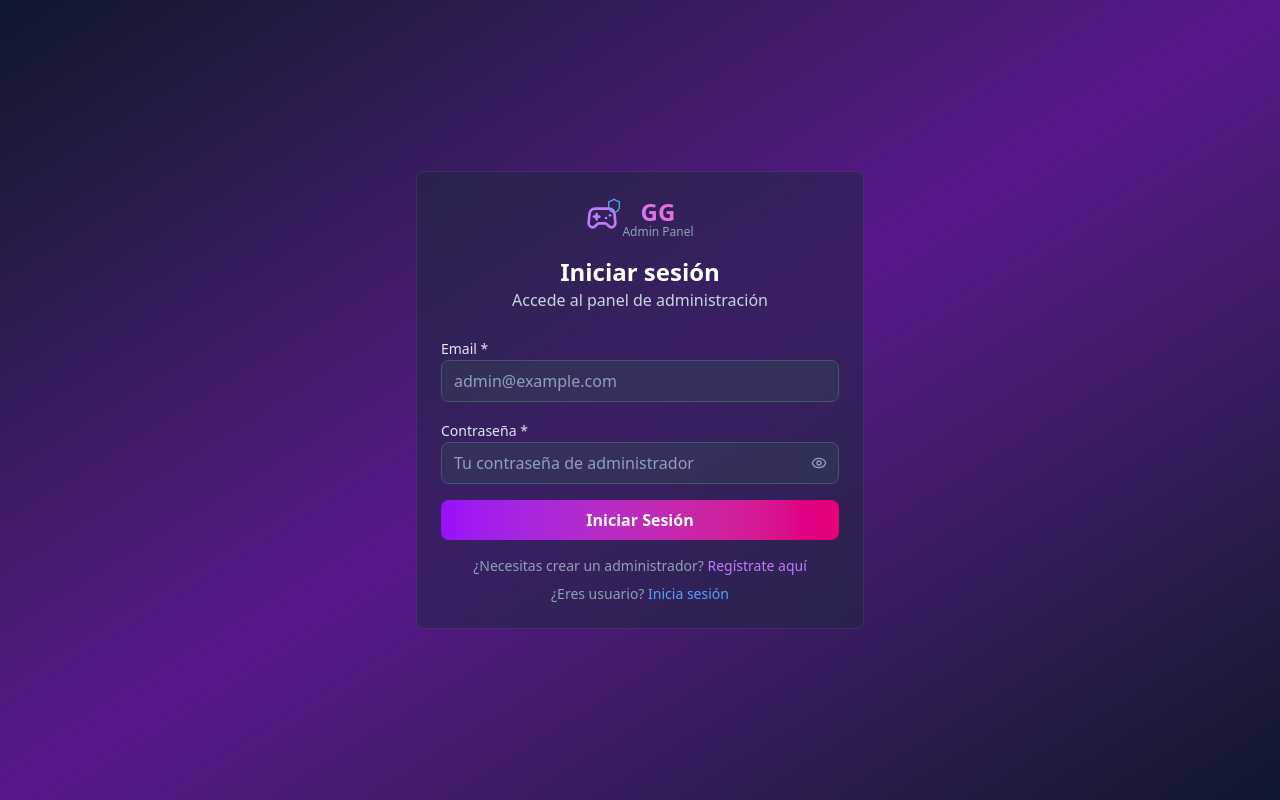
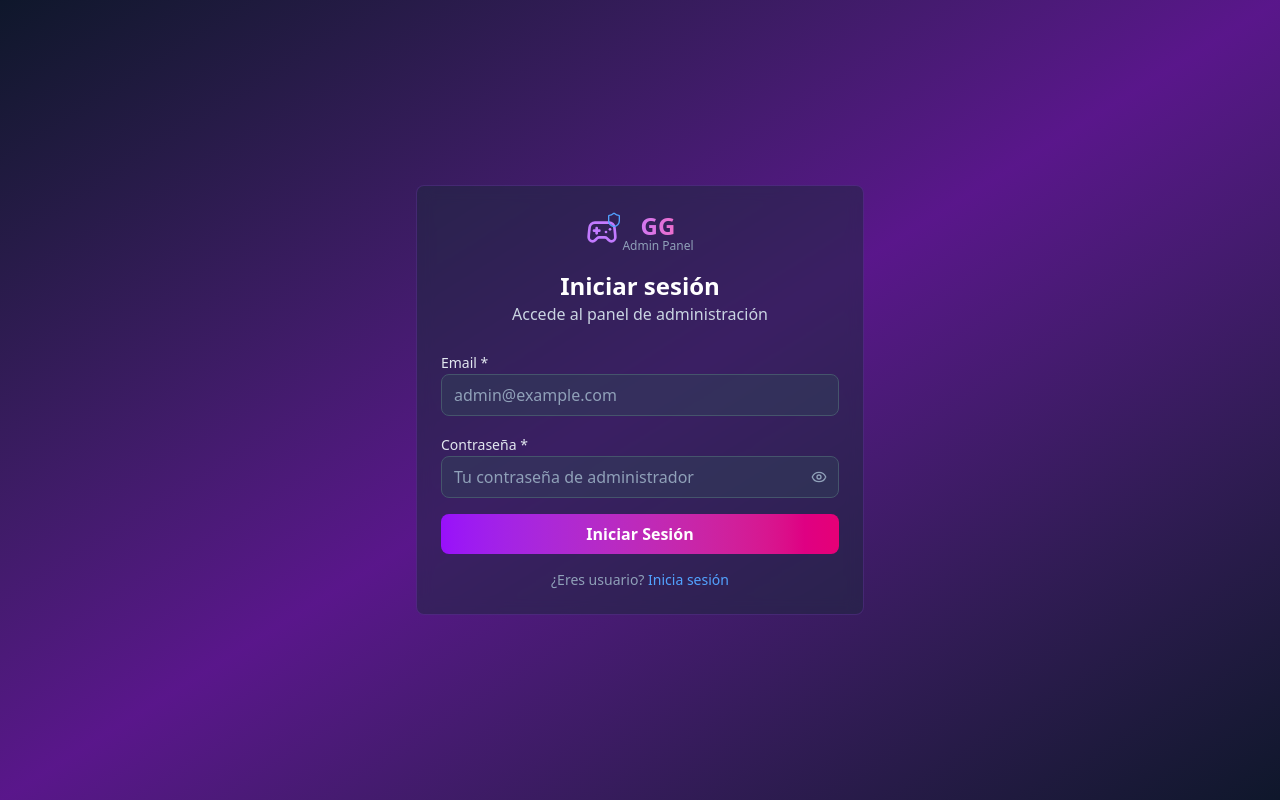
Before and after one commit to Gabipretel/ecommerce-home, a React (Vite) app: page /login-admin in a window 1280 px wide. Built offline with nearby package versions, Linux system fonts and the light colour scheme.

Commit message:
oculta login admin

```diff
--- a/src/main.jsx
+++ b/src/main.jsx
@@ -45,7 +45,7 @@ createRoot(document.getElementById("root")).render(
 
             {/* Rutas de autenticación - protegidas para usuarios ya logueados */}
             <Route path="/register-user" element={<AuthProtectedRoute><UserRegister /></AuthProtectedRoute>} />
-            <Route path="/register-admin" element={<AuthProtectedRoute><AdminRegister /></AuthProtectedRoute>} />
+            {/* <Route path="/register-admin" element={<AuthProtectedRoute><AdminRegister /></AuthProtectedRoute>} /> */}
             <Route path="/login-user" element={<AuthProtectedRoute><UserLogin /></AuthProtectedRoute>} />
             <Route path="/login-admin" element={<AuthProtectedRoute><AdminLogin /></AuthProtectedRoute>} />
 
--- a/src/pages/AdminLogin.jsx
+++ b/src/pages/AdminLogin.jsx
@@ -166,7 +166,7 @@ const AdminLogin = () => {
               </button>
 
               <div className="text-center space-y-2">
-                <p className="text-slate-400 text-sm">
+                {/* <p className="text-slate-400 text-sm">
                   ¿Necesitas crear un administrador?{' '}
                   <button
                     type="button"
@@ -175,7 +175,7 @@ const AdminLogin = () => {
                   >
                     Regístrate aquí
                   </button>
-                </p>
+                </p> */}
                 <p className="text-slate-400 text-sm">
                   ¿Eres usuario?{' '}
                   <button
```
